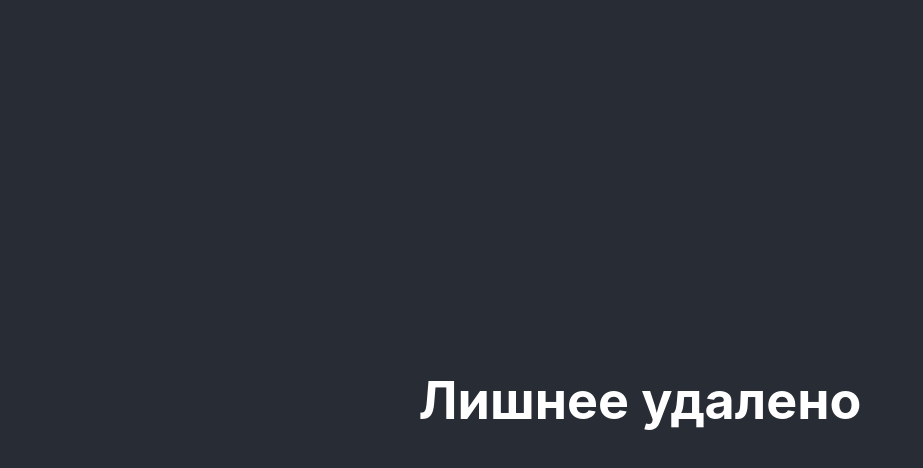
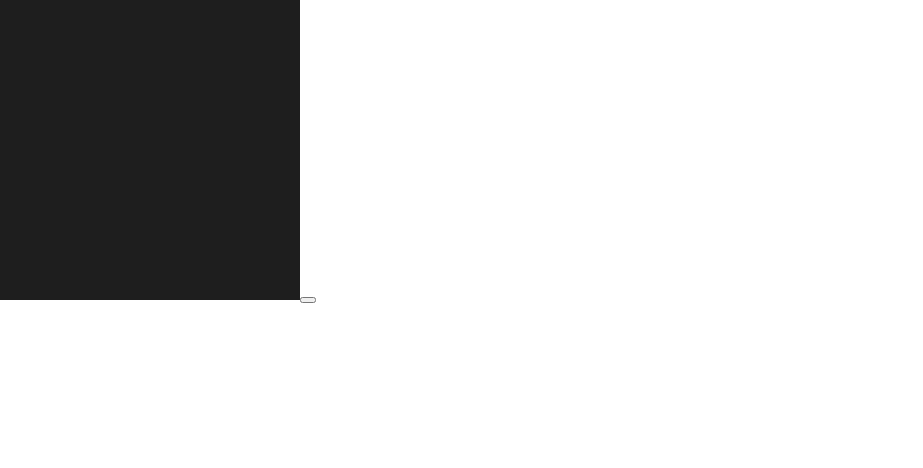
Before and after one commit to genealogy-generator/genealogy-editor, a React (Create React App) app: page / in a window 1280 px wide. Shown: the top 468 px of the page, without its empty margins (0-923 px from the left). Built offline with nearby package versions, Linux system fonts and the light colour scheme.

Commit message:
Improve interface haerarchy

```diff
--- a/src/components/App/App.tsx
+++ b/src/components/App/App.tsx
@@ -1,16 +1,13 @@
 import React from 'react';
 import { Provider } from 'react-redux';
 import { store } from '../../storage/store';
+import TreeEditor from '../TreeEditor/TreeEditor';
 import './App.css';
 
 function App() {
   return (
     <Provider store={store}>
-      <div className="App">
-        <header className="App-header">
-          <h1>Лишнее удалено</h1>
-        </header>
-      </div>
+        <TreeEditor width={300} height={300} />
     </Provider>
   );
 }
--- /dev/null
+++ b/src/components/TreeDrawer/TreeDrawer.css
@@ -0,0 +1,3 @@
+.TreeDrawer {
+
+}
--- a/src/components/TreeDrawer/TreeDrawer.tsx
+++ b/src/components/TreeDrawer/TreeDrawer.tsx
@@ -1,15 +1,73 @@
-import React from "react";
+import React, { useEffect, useRef } from "react";
+import { Layer, Stage } from "react-konva";
 import { useDispatch } from "react-redux";
 import { useTypedSelector } from "../../hooks/useTypedSelector";
-export interface ITreeDrawerProps {};
+import { ITreeAction, TreeActionTypes } from "../../storage/actions/treeAction";
+import { Point } from "../../types/coords";
+import { ITreeNode } from "../../types/interfaces/ITreeNode";
+export interface ITreeDrawerProps {
+    width?:number;
+    height?:number;
+};
+
+const dateToYcord = (date:number,start:number,scale:number) =>{
+    return (date - start) * scale;
+}
+
+
+const drawLine = (from:Point | null,to:Point | null,type:string,ctx: CanvasRenderingContext2D) => {
+    if (! to || !from) return;
+    ctx.beginPath()
+    ctx.moveTo(...from);
+    ctx.lineWidth = 3;
+    ctx.lineTo(...to);
+    ctx.strokeStyle = '#ffffff'
+    ctx.stroke()
+    console.log(from,to);
+
+}
+
 
 const TreeDrawer: React.FC<ITreeDrawerProps> = (props) => {
-    const dispatch = useDispatch()
-    const links    = useTypedSelector(state => state.tree?.links);
-    const nodes    = useTypedSelector(state => state.tree?.nodes);
+    const node    = useTypedSelector(state => state.tree?.node);
+    const dispach = useDispatch();
+
+    const act : ITreeAction[] = []
+    const canvasRef = useRef(null);
+    useEffect(()=>{
+        const canvas : HTMLCanvasElement = canvasRef.current!;
+        const ctx    = canvas.getContext('2d')!;
+
+        //clear backgraund
+        ctx.fillStyle = "#1e1e1e"
+        ctx.fillRect(0,0,ctx.canvas.width,ctx.canvas.height)
+
+        if (!node) return;
+
+        const drawNode = (node: ITreeNode, x: number, ctx: CanvasRenderingContext2D) => {
+            ctx.fillStyle = "#0f0"
+            if(node.type != "root") ctx.fillRect(x,node.birth_date - 6,12,12);
+            node.relations.forEach((value)=>drawNode(value.object,x,ctx));
+
+        }
+
+        drawNode(node,10,ctx);
+
+    },[node])
     return (
         <div>
-            <canvas></canvas>
+            <canvas ref={canvasRef} width={props.width} height={props.height} />
+            <button onClick={()=>{
+                dispach({
+                    type:TreeActionTypes.CREATE_NODE,payload:{
+                        object:{
+                            birth_date:Math.round(Math.random()*Number(props.width)),
+                            relations:[],
+                            type:"character"
+                        },
+                        type:"",
+                    }})
+            }}></button>
         </div>
     );
 }
--- a/src/components/TreeEditor/TreeEditor.tsx
+++ b/src/components/TreeEditor/TreeEditor.tsx
@@ -1,9 +1,13 @@
 import React from "react";
-export interface ITreeEditorProps {};
+import TreeDrawer from "../TreeDrawer/TreeDrawer";
+export interface ITreeEditorProps {
+    width?:number;
+    height?:number;
+};
 
 const TreeEditor: React.FC<ITreeEditorProps> = (props) => {
     return (
-        <div></div>
+        <div><TreeDrawer {...props}></TreeDrawer></div>
     );
 }
 
--- a/src/storage/reducers/treeReducer.ts
+++ b/src/storage/reducers/treeReducer.ts
@@ -1,22 +1,25 @@
-import {  Reducer } from "@reduxjs/toolkit";
-import { ITreeLinkRelation, ITreeNode } from "../../types/treeTypes";
+import { Reducer   } from "@reduxjs/toolkit";
+import { ITreeNode } from "../../types/interfaces/ITreeNode";
 import { ITreeAction, TreeActionTypes } from "../actions/treeAction";
 
 export interface ITreeState {
-    links: Map<Number,ITreeLinkRelation>,
-    nodes: Array<ITreeNode>
+    node: ITreeNode;
+}
+/*
+
+*/
+const treeDefaultState: ITreeState = {
+    node: {relations:[],type:"root"}
 }
 
-const treeDefaultState: ITreeState = {
-    links: new Map<Number,ITreeLinkRelation>(),
-    nodes: new Array<ITreeNode>()
-}
 
 
 export const treeReducer: Reducer<ITreeState | undefined,ITreeAction> = (state = treeDefaultState,action) => {
     switch (action.type) {
         case TreeActionTypes.CREATE_LINK: return state; //return {...state}
-        case TreeActionTypes.CREATE_NODE: return state;//return {...state, nodes: [...state.nodes,action.payload]}
+        case TreeActionTypes.CREATE_NODE:
+            if(!action.payload) return state;
+            return {...state, node: {...state.node,relations:[...state.node.relations,action.payload]}}
         case TreeActionTypes.REMOVE_LINK: return state;
         case TreeActionTypes.REMOVE_NODE: return state; //return {...state, nodes: [...state.nodes.filter(val => val == action.payload)]}
         default                         : return state;
--- /dev/null
+++ b/src/types/coords.ts
@@ -0,0 +1 @@
+export type Point = [number,number]
--- /dev/null
+++ b/src/types/interfaces/ITreeLinkRelation.ts
@@ -0,0 +1,6 @@
+import { ITreeNode } from "./ITreeNode";
+
+export interface ITreeLinkRelation{
+    object:ITreeNode,
+    type  :string
+}
--- /dev/null
+++ b/src/types/interfaces/ITreeNode.ts
@@ -0,0 +1,13 @@
+import { ITreeLinkRelation } from "./ITreeLinkRelation";
+
+export interface ITreeNodeRoot {
+    relations:ITreeLinkRelation[];
+    type: "root";
+}
+export interface ITreeNodeCharacter{
+    birth_date: number;
+    relations:ITreeLinkRelation[];
+    type: "character";
+}
+
+export type ITreeNode = ITreeNodeRoot | ITreeNodeCharacter;
```
Also changed, not shown: src/storage/actions/treeAction.ts (+5 -4 lines), src/types/treeTypes.ts (deleted, +0 -11 lines), public/logo192.png (deleted), public/logo512.png (deleted).
